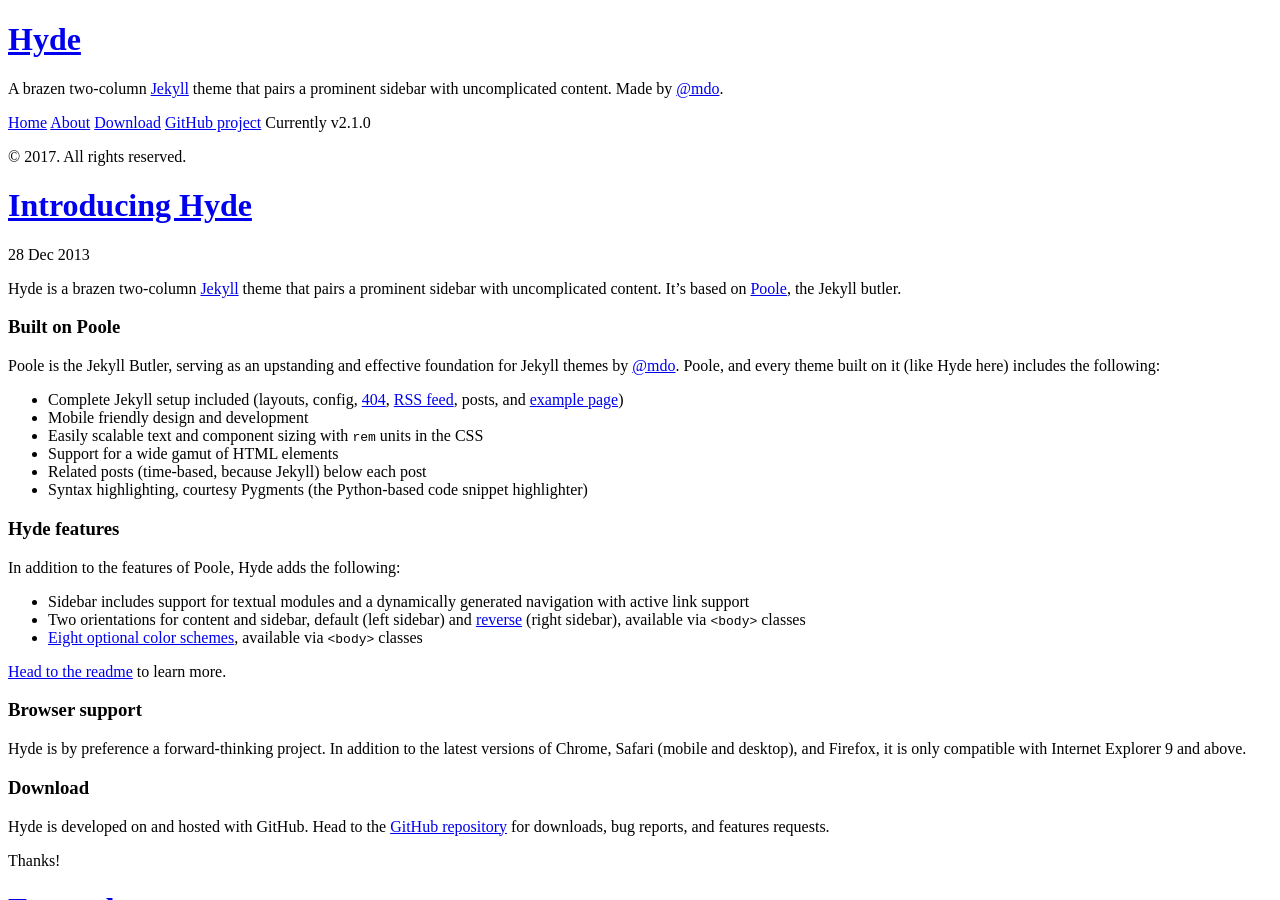
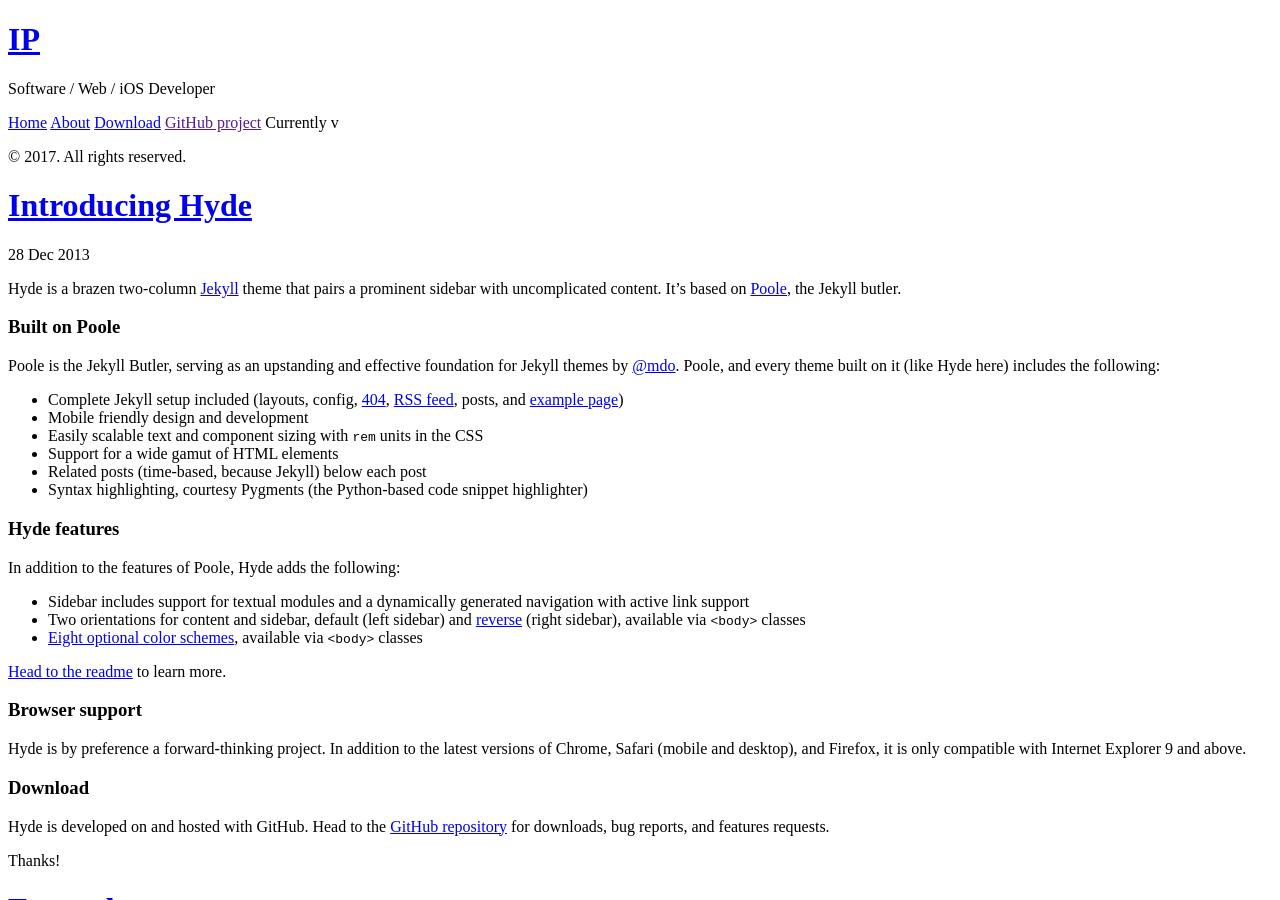
Before and after one commit to giannisp/ioannispoulakas.com, a Jekyll site: the page built from index.html, in a window 1280 px wide and 900 px high. Built offline with Jekyll 4.4.1, drawn with Linux system fonts in a browser that asks for light colours; Markdown is read by kramdown in place of the engine named in the settings; the list of posts is cut into pages by our own code.

Commit message:
Update config

```diff
--- a/_config.yml
+++ b/_config.yml
@@ -6,23 +6,20 @@ highlighter:      rouge
 permalink:        pretty
 
 # Setup
-title:            Hyde
-tagline:          'A Jekyll theme'
-description:      'A brazen two-column <a href="http://jekyllrb.com" target="_blank">Jekyll</a> theme that pairs a prominent sidebar with uncomplicated content. Made by <a href="https://twitter.com/mdo" target="_blank">@mdo</a>.'
-url:              http://hyde.getpoole.com
+title:            IP
+tagline:          'Ioannis Poulakas - Software Developer'
+description:      'Software / Web / iOS Developer'
+url:              http://giannisp.github.io
 baseurl:          /
 
 author:
-  name:           'Mark Otto'
-  url:            https://twitter.com/mdo
+  name:           'Ioannis Poulakas'
+  url:            https://github.com/giannisp
 
 paginate:         5
 
-# Custom vars
-version:          2.1.0
-
-github:
-  repo:           https://github.com/poole/hyde
+# Custom
+subtitle:         Ioannis Poulakas
 
 # Gems
 gems:             [jekyll-paginate, jekyll-gist]
```
